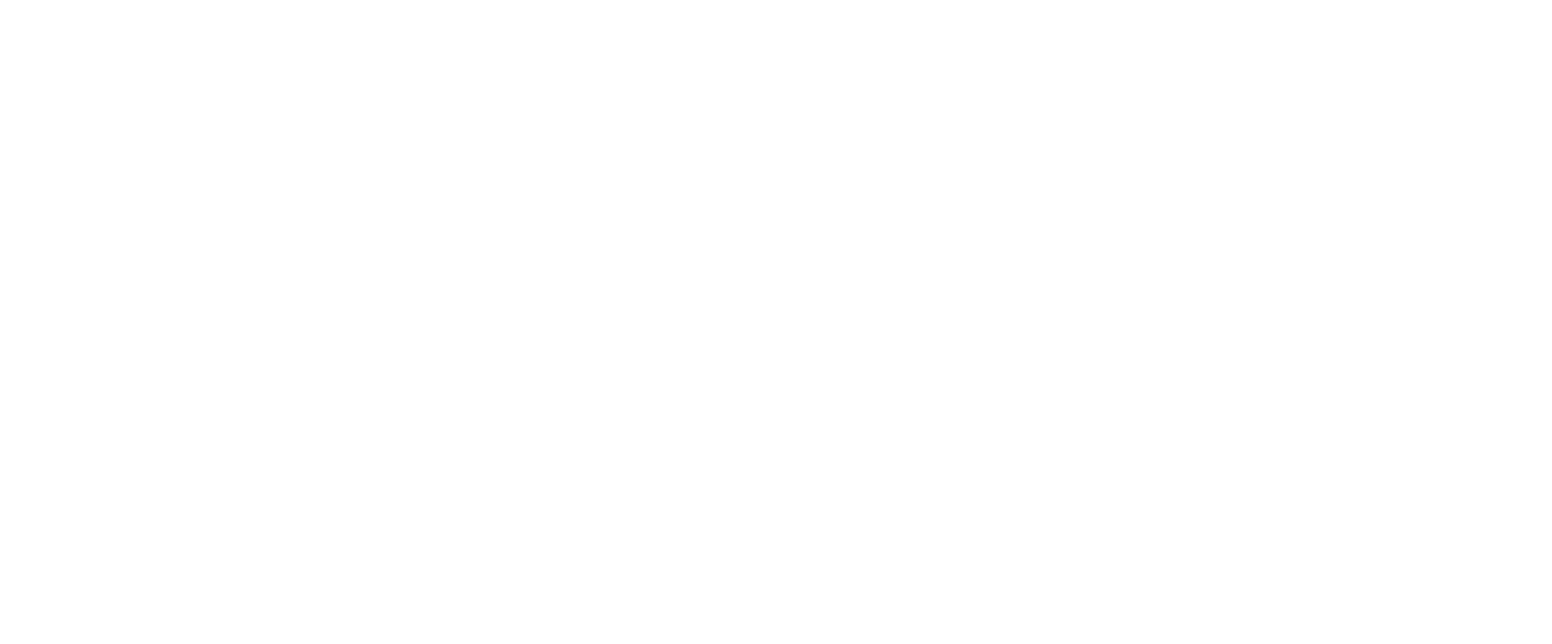
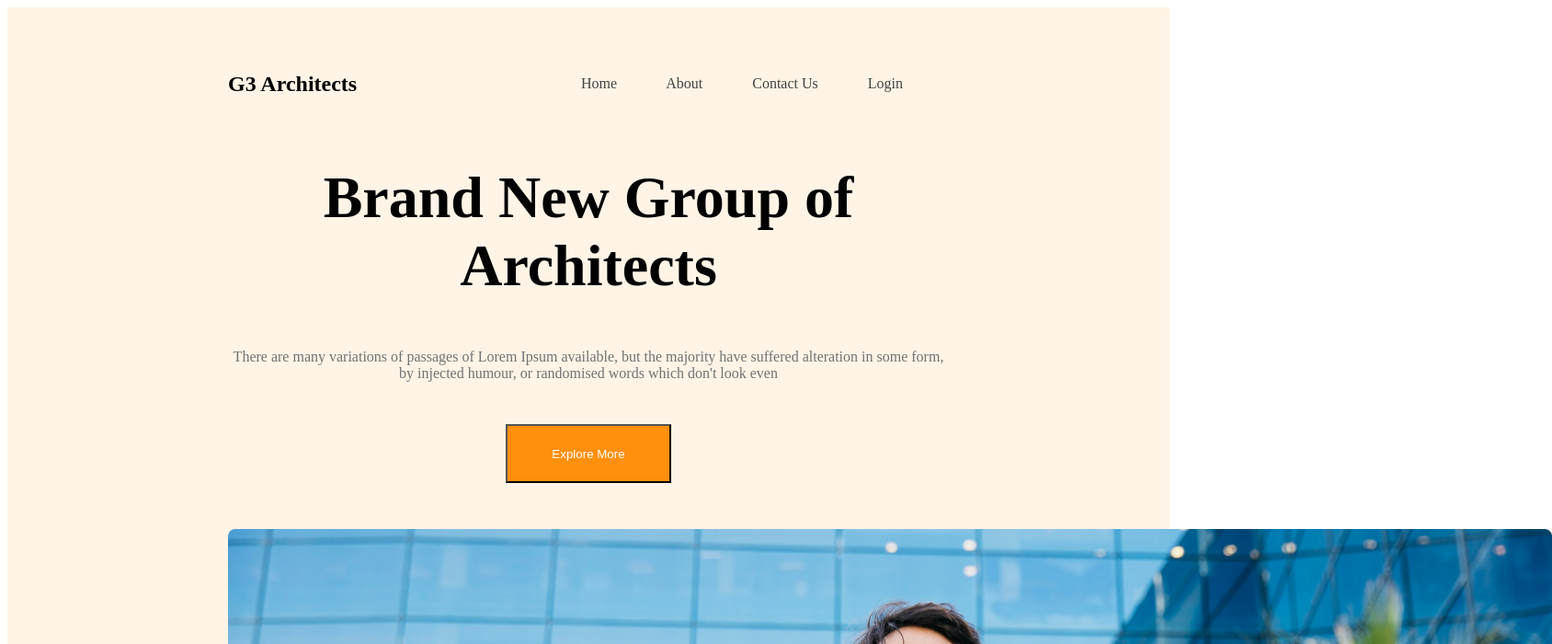
Before and after one commit to saadamin170046/architect-assignment-2, a plain HTML site: page index.html in a window 1280 px wide. Shown: the top 700 px of the page at 92% size, 1688 px wide, since content can reach past the window. Drawn offline with Linux system fonts and the light colour scheme.

Commit message:
banner done

```diff
--- a/index.html
+++ b/index.html
@@ -5,12 +5,46 @@
     <meta charset="UTF-8">
     <meta http-equiv="X-UA-Compatible" content="IE=edge">
     <meta name="viewport" content="width=device-width, initial-scale=1.0">
-    <title>Document</title>
+    <title>Archiect</title>
     <link rel="stylesheet" href="style.css">
 </head>
 
 <body>
+    <header>
+        <!-----------------------
+            Banner Section Start
+        ------------------------>
+        <section class="banner">
+            <!------- NAV ------->
+            <nav class="nav-bar">
+                <div>
+                    <h2>G3 Architects</h2>
+                </div>
+                <div>
+                    <a class="nav-manu" href="">Home</a>
+                    <a class="nav-manu" href="">About</a>
+                    <a class="nav-manu" href="">Contact Us</a>
+                    <a class="nav-manu" href="">Login</a>
+                </div>
+            </nav>
+            <!----------- BANNER ----------->
+            <h1 class="banner-title">Brand New
+                Group of Architects
+            </h1>
+            <p class="banner-subtitle">There are many variations of passages of Lorem Ipsum available, but the majority
+                have suffered alteration in some form, by injected humour, or randomised words which don't look even</p>
+            <div class="buttons">
+                <button class="button">Explore More</button>
+            </div>
+            <img src="images/banner.png" alt="">
+        </section>
+    </header>
+    <main>
 
+    </main>
+    <footer>
+
+    </footer>
 </body>
 
 </html>
--- a/style.css
+++ b/style.css
@@ -0,0 +1,50 @@
+/*-----------------------
+Banner Section Start
+------------------------*/
+
+section {
+    padding: 50px 240px;
+}
+
+/* -------NAV--------- */
+header {
+    background-color: rgba(255, 144, 14, 0.1);
+    ;
+}
+
+.nav-bar {
+    display: flex;
+    justify-content: space-between;
+    align-items: center;
+}
+
+.nav-manu {
+    color: rgba(66, 66, 66, 1);
+    text-decoration: none;
+    margin-right: 50px;
+}
+
+/* --------BANNER--------- */
+.banner-title {
+    text-align: center;
+    font-size: 64px;
+}
+
+.banner-subtitle {
+    color: rgba(114, 114, 114, 1);
+    text-align: center;
+}
+
+.buttons {
+    display: flex;
+    justify-content: center;
+}
+
+.button {
+    color: white;
+    background-color: rgba(255, 144, 14, 1);
+    width: 180px;
+    height: 64px;
+    margin-top: 30px;
+    margin-bottom: 50px;
+}
```
